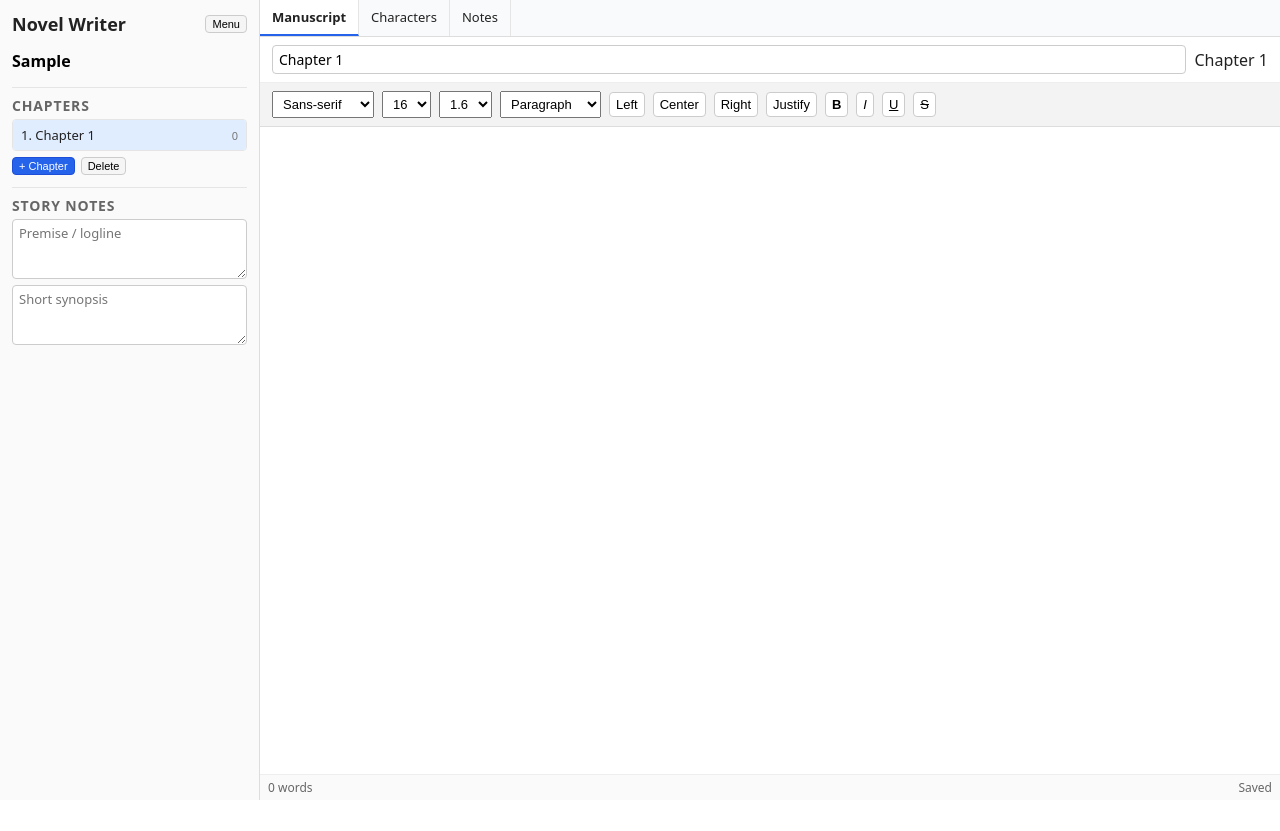
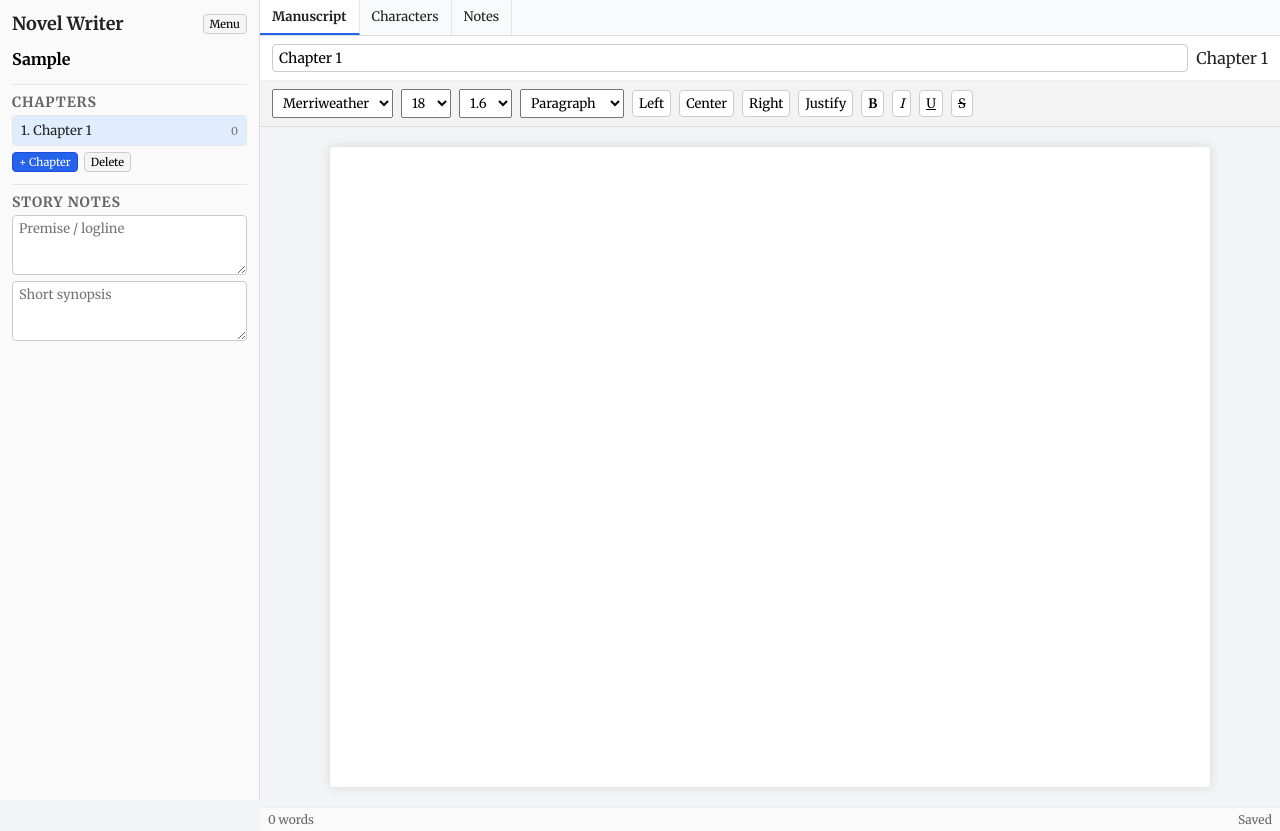
Before and after one commit to GamerPerson57/writing-a-book, a plain HTML site: page index.html in a window 1280 px wide. Both pictures are taken after typing "Sample" into the empty fields and a click on the button "Create Book". Before the commit the page ends 800 px from the top, so only its background shows below. Drawn offline with Linux system fonts and the light colour scheme.

Commit message:
made the page

```diff
--- a/index.html
+++ b/index.html
@@ -3,14 +3,16 @@
 <head>
   <meta charset="UTF-8" />
   <title>Novel Writer Studio</title>
+  <link href="https://fonts.googleapis.com/css2?family=Merriweather:wght@300;400;700&display=swap" rel="stylesheet">
   <style>
     * { box-sizing: border-box; }
     body {
       margin: 0;
-      font-family: system-ui, -apple-system, BlinkMacSystemFont, "Segoe UI", sans-serif;
+      font-family: "Merriweather", serif;
       height: 100vh;
       display: flex;
       color: #222;
+      background: #f3f4f6;
     }
 
     /* Project manager */
@@ -19,7 +21,7 @@
       width: 100%;
       max-width: 700px;
       margin: 0 auto;
-      display: flex;
+      display: none;
       flex-direction: column;
       gap: 12px;
     }
@@ -35,6 +37,7 @@
       border-radius: 4px;
       max-height: 50vh;
       overflow-y: auto;
+      background: #ffffff;
     }
     #projectList li {
       padding: 8px 10px;
@@ -54,6 +57,7 @@
       border: 1px solid #ccc;
       width: 60%;
       margin-right: 6px;
+      font-family: inherit;
     }
 
     /* App layout */
@@ -93,6 +97,7 @@
       background: #f5f5f5;
       padding: 4px 8px;
       font-size: 13px;
+      font-family: inherit;
     }
     button.primary {
       background: #2563eb;
@@ -103,7 +108,7 @@
       font-size: 11px;
       padding: 2px 6px;
     }
-    input, textarea {
+    input, textarea, select {
       font-family: inherit;
       font-size: 14px;
     }
@@ -189,6 +194,7 @@
       display: flex;
       gap: 8px;
       align-items: center;
+      background: #ffffff;
     }
     #chapterTitleInput {
       flex: 1;
@@ -196,6 +202,7 @@
       border-radius: 4px;
       border: 1px solid #ccc;
       font-size: 14px;
+      font-family: inherit;
     }
 
     /* Formatting toolbar */
@@ -206,6 +213,7 @@
       border-bottom: 1px solid #ddd;
       background: #f3f3f3;
       align-items: center;
+      flex-wrap: wrap;
     }
     #formatToolbar select,
     #formatToolbar button {
@@ -221,9 +229,53 @@
     #formatToolbar button:hover {
       background: #e8e8e8;
     }
-    #lineSpacing {
+    #lineSpacing,
+    #paragraphStyle {
       padding: 4px 6px;
       font-size: 13px;
+    }
+
+    /* Book-like page */
+    #pageContainer {
+      flex: 1;
+      display: flex;
+      justify-content: center;
+      padding: 20px 0;
+      overflow-y: auto;
+      background: #f3f4f6;
+    }
+    #page {
+      background: #ffffff;
+      width: 880px; /* medium width */
+      min-height: calc(100vh - 160px);
+      padding: 60px 70px;
+      box-shadow: 0 0 12px rgba(0,0,0,0.12);
+      border-radius: 4px;
+    }
+    #textEditor {
+      max-width: 100%;
+      margin: 0 auto;
+      line-height: 1.6;
+      font-size: 18px;
+      outline: none;
+      white-space: pre-wrap;
+      word-wrap: break-word;
+    }
+
+    /* Rich text extras */
+    #textEditor blockquote {
+      border-left: 4px solid #ccc;
+      padding-left: 10px;
+      margin-left: 0;
+      color: #555;
+    }
+    #textEditor pre {
+      background: #f4f4f4;
+      padding: 8px;
+      border-radius: 4px;
+      overflow-x: auto;
+      font-family: "SFMono-Regular", Menlo, Monaco, Consolas, "Liberation Mono", "Courier New", monospace;
+      font-size: 0.9em;
     }
 
     #charactersEditor, #notesEditor {
@@ -234,15 +286,7 @@
       resize: none;
       outline: none;
       line-height: 1.5;
-    }
-
-    #textEditor {
-      flex: 1;
-      width: 100%;
-      padding: 10px 12px;
-      outline: none;
-      overflow-y: auto;
-      white-space: pre-wrap;
+      display: none;
     }
 
     #statusBar {
@@ -267,33 +311,13 @@
       border-radius: 4px;
       border: 1px solid #ccc;
       font-size: 13px;
+      font-family: inherit;
     }
-
-    #paragraphStyle {
-      padding: 4px 6px;
-      font-size: 13px;
-    }
-
-    #textEditor blockquote {
-      border-left: 4px solid #ccc;
-      padding-left: 10px;
-      margin-left: 0;
-      color: #555;
-    }
-
-    #textEditor pre {
-      background: #f4f4f4;
-      padding: 8px;
-      border-radius: 4px;
-      overflow-x: auto;
-    }
-
-
   </style>
 </head>
 <body>
   <!-- Project manager (multiple books) -->
-  <div id="projectManager" style="display:none;">
+  <div id="projectManager">
     <h1>Your Books</h1>
     <ul id="projectList"></ul>
 
@@ -304,13 +328,12 @@
   </div>
 
   <!-- Main app (single book at a time) -->
-  <div id="app" style="display:none;">
+  <div id="app">
     <div id="sidebar">
       <div style="display:flex; justify-content:space-between; align-items:center;">
         <h1 style="margin:0;">Novel Writer</h1>
         <button id="backToMenuBtn" class="small">Menu</button>
       </div>
-
       <input id="projectTitle" placeholder="Untitled Project" />
 
       <div class="section">
@@ -347,21 +370,21 @@
         <!-- Formatting toolbar -->
         <div id="formatToolbar">
           <select id="fontFamily">
-            <option value="serif">Serif</option>
-            <option value="sans-serif" selected>Sans-serif</option>
-            <option value="monospace">Monospace</option>
+            <option value='"Merriweather", serif' selected>Merriweather</option>
+            <option value='serif'>Serif</option>
+            <option value='sans-serif'>Sans-serif</option>
+            <option value='monospace'>Monospace</option>
           </select>
 
           <select id="fontSize">
-            <option value="14px">14</option>
-            <option value="16px" selected>16</option>
-            <option value="18px">18</option>
+            <option value="16px">16</option>
+            <option value="18px" selected>18</option>
             <option value="20px">20</option>
+            <option value="22px">22</option>
             <option value="24px">24</option>
           </select>
 
           <select id="lineSpacing">
-            <option value="1.2">1.2</option>
             <option value="1.4">1.4</option>
             <option value="1.6" selected>1.6</option>
             <option value="1.8">1.8</option>
@@ -377,23 +400,28 @@
             <option value="pre">Code Block</option>
           </select>
 
-
           <button data-align="left">Left</button>
           <button data-align="center">Center</button>
           <button data-align="right">Right</button>
           <button data-align="justify">Justify</button>
 
-          <button onclick="exec('bold')"><b>B</b></button>
-          <button onclick="exec('italic')"><i>I</i></button>
-          <button onclick="exec('underline')"><u>U</u></button>
-          <button onclick="exec('strikeThrough')"><s>S</s></button>
-
+          <button id="boldBtn"><b>B</b></button>
+          <button id="italicBtn"><i>I</i></button>
+          <button id="underlineBtn"><u>U</u></button>
+          <button id="strikeBtn"><s>S</s></button>
         </div>
 
-       <div id="textEditor" contenteditable="true" spellcheck="true"></div>
+        <!-- Book-like page for manuscript -->
+        <div id="pageContainer">
+          <div id="page">
+            <div id="textEditor" contenteditable="true" spellcheck="true"></div>
+          </div>
+        </div>
 
-        <textarea id="charactersEditor" style="display:none;" placeholder="Character sheets, arcs, relationships..."></textarea>
-        <textarea id="notesEditor" style="display:none;" placeholder="Worldbuilding, loose ideas, research notes..."></textarea>
+        <!-- Other tabs -->
+        <textarea id="charactersEditor" placeholder="Character sheets, arcs, relationships..."></textarea>
+        <textarea id="notesEditor" placeholder="Worldbuilding, loose ideas, research notes..."></textarea>
+
         <div id="statusBar">
           <span id="wordCount">0 words</span>
           <span id="saveStatus">Saved</span>
@@ -423,7 +451,7 @@
     }
 
     function showProjectManager() {
-      document.getElementById("projectManager").style.display = "block";
+      document.getElementById("projectManager").style.display = "flex";
       document.getElementById("app").style.display = "none";
       renderProjectList();
     }
@@ -552,7 +580,10 @@
         const wc = document.createElement("span");
         wc.style.fontSize = "11px";
         wc.style.color = "#777";
-        wc.textContent = (ch.text || "").trim().split(/\s+/).filter(Boolean).length || 0;
+
+        const plain = (ch.text || "").replace(/<[^>]+>/g, " ");
+        const count = plain.trim().split(/\s+/).filter(Boolean).length || 0;
+        wc.textContent = count;
 
         li.appendChild(spanTitle);
         li.appendChild(wc);
@@ -581,6 +612,7 @@
       document.getElementById("notesEditor").value = ch.notes || "";
 
       updateWordCount();
+      switchTab(document.querySelector(".tab.active").dataset.tab);
     }
 
     function updateWordCount() {
@@ -594,27 +626,46 @@
       document.getElementById("wordCount").textContent = words + " words";
     }
 
-
     function switchTab(tabName) {
       const tabs = document.querySelectorAll(".tab");
       tabs.forEach(t => {
         t.classList.toggle("active", t.dataset.tab === tabName);
       });
 
-      const manuscript = document.getElementById("textEditor");
+      const pageContainer = document.getElementById("pageContainer");
       const chars = document.getElementById("charactersEditor");
       const notes = document.getElementById("notesEditor");
 
-      manuscript.style.display = tabName === "manuscript" ? "block" : "none";
-      chars.style.display = tabName === "characters" ? "block" : "none";
-      notes.style.display = tabName === "notes" ? "block" : "none";
+      if (tabName === "manuscript") {
+        pageContainer.style.display = "flex";
+        chars.style.display = "none";
+        notes.style.display = "none";
+      } else if (tabName === "characters") {
+        pageContainer.style.display = "none";
+        chars.style.display = "block";
+        notes.style.display = "none";
+      } else if (tabName === "notes") {
+        pageContainer.style.display = "none";
+        chars.style.display = "none";
+        notes.style.display = "block";
+      }
+    }
+
+    function exec(cmd, value = null) {
+      document.execCommand(cmd, false, value);
+      document.getElementById("textEditor").dispatchEvent(new Event("input"));
+    }
+
+    function applyParagraphStyle(tag) {
+      document.execCommand("formatBlock", false, tag);
+      document.getElementById("textEditor").dispatchEvent(new Event("input"));
     }
 
     function setupFormattingControls() {
       const editor = document.getElementById("textEditor");
 
-      const savedFont = localStorage.getItem("nw_fontFamily") || "sans-serif";
-      const savedSize = localStorage.getItem("nw_fontSize") || "16px";
+      const savedFont = localStorage.getItem("nw_fontFamily") || '"Merriweather", serif';
+      const savedSize = localStorage.getItem("nw_fontSize") || "18px";
       const savedAlign = localStorage.getItem("nw_textAlign") || "left";
       const savedSpacing = localStorage.getItem("nw_lineSpacing") || "1.6";
 
@@ -643,32 +694,33 @@
         localStorage.setItem("nw_lineSpacing", spacing);
       });
 
-      document.querySelectorAll("#formatToolbar button").forEach(btn => {
+      document.querySelectorAll("#formatToolbar button[data-align]").forEach(btn => {
         btn.addEventListener("click", () => {
           const align = btn.dataset.align;
           editor.style.textAlign = align;
           localStorage.setItem("nw_textAlign", align);
         });
       });
+
+      document.getElementById("paragraphStyle").addEventListener("change", (e) => {
+        applyParagraphStyle(e.target.value);
+      });
+
+      document.getElementById("boldBtn").addEventListener("click", () => exec("bold"));
+      document.getElementById("italicBtn").addEventListener("click", () => exec("italic"));
+      document.getElementById("underlineBtn").addEventListener("click", () => exec("underline"));
+      document.getElementById("strikeBtn").addEventListener("click", () => exec("strikeThrough"));
+
+      document.addEventListener("keydown", (e) => {
+        if (e.ctrlKey || e.metaKey) {
+          if (e.key === "b" || e.key === "B") { exec("bold"); e.preventDefault(); }
+          if (e.key === "i" || e.key === "I") { exec("italic"); e.preventDefault(); }
+          if (e.key === "u" || e.key === "U") { exec("underline"); e.preventDefault(); }
+        }
+      });
     }
 
-    function applyParagraphStyle(tag) {
-      // Convert selection to the chosen block type
-      document.execCommand("formatBlock", false, tag);
-
-      // Trigger save + word count update
-      document.getElementById("textEditor").dispatchEvent(new Event("input"));
-    }
-
-
     function setupEvents() {
-      document.getElementById("backToMenuBtn").addEventListener("click", () => {
-        // Hide the app, show the project manager
-        document.getElementById("app").style.display = "none";
-        document.getElementById("projectManager").style.display = "block";
-        renderProjectList();
-      });
-
       document.getElementById("projectTitle").addEventListener("input", (e) => {
         project.title = e.target.value;
         setSaveStatus("Unsaved…");
@@ -698,13 +750,13 @@
 
       document.getElementById("textEditor").addEventListener("input", (e) => {
         const ch = getActiveChapter();
+        if (!ch) return;
         ch.text = e.target.innerHTML;
         setSaveStatus("Unsaved…");
         updateWordCount();
         debounceSave();
         renderSidebar();
       });
-
 
       document.getElementById("charactersEditor").addEventListener("input", (e) => {
         const ch = getActiveChapter();
@@ -759,26 +811,13 @@
         if (!name) return alert("Enter a book title");
         createProject(name);
       });
+
+      document.getElementById("backToMenuBtn").addEventListener("click", () => {
+        document.getElementById("app").style.display = "none";
+        document.getElementById("projectManager").style.display = "flex";
+        renderProjectList();
+      });
     }
-
-    function exec(cmd, value = null) {
-      document.execCommand(cmd, false, value);
-      document.getElementById("textEditor").dispatchEvent(new Event("input"));
-    }
-
-    document.addEventListener("keydown", (e) => {
-      if (e.ctrlKey || e.metaKey) {
-        if (e.key === "b") { exec("bold"); e.preventDefault(); }
-        if (e.key === "i") { exec("italic"); e.preventDefault(); }
-        if (e.key === "u") { exec("underline"); e.preventDefault(); }
-      }
-    });
-
-    document.getElementById("paragraphStyle").addEventListener("change", (e) => {
-      applyParagraphStyle(e.target.value);
-    });
-
-
 
     let saveTimer = null;
     function debounceSave() {
```
